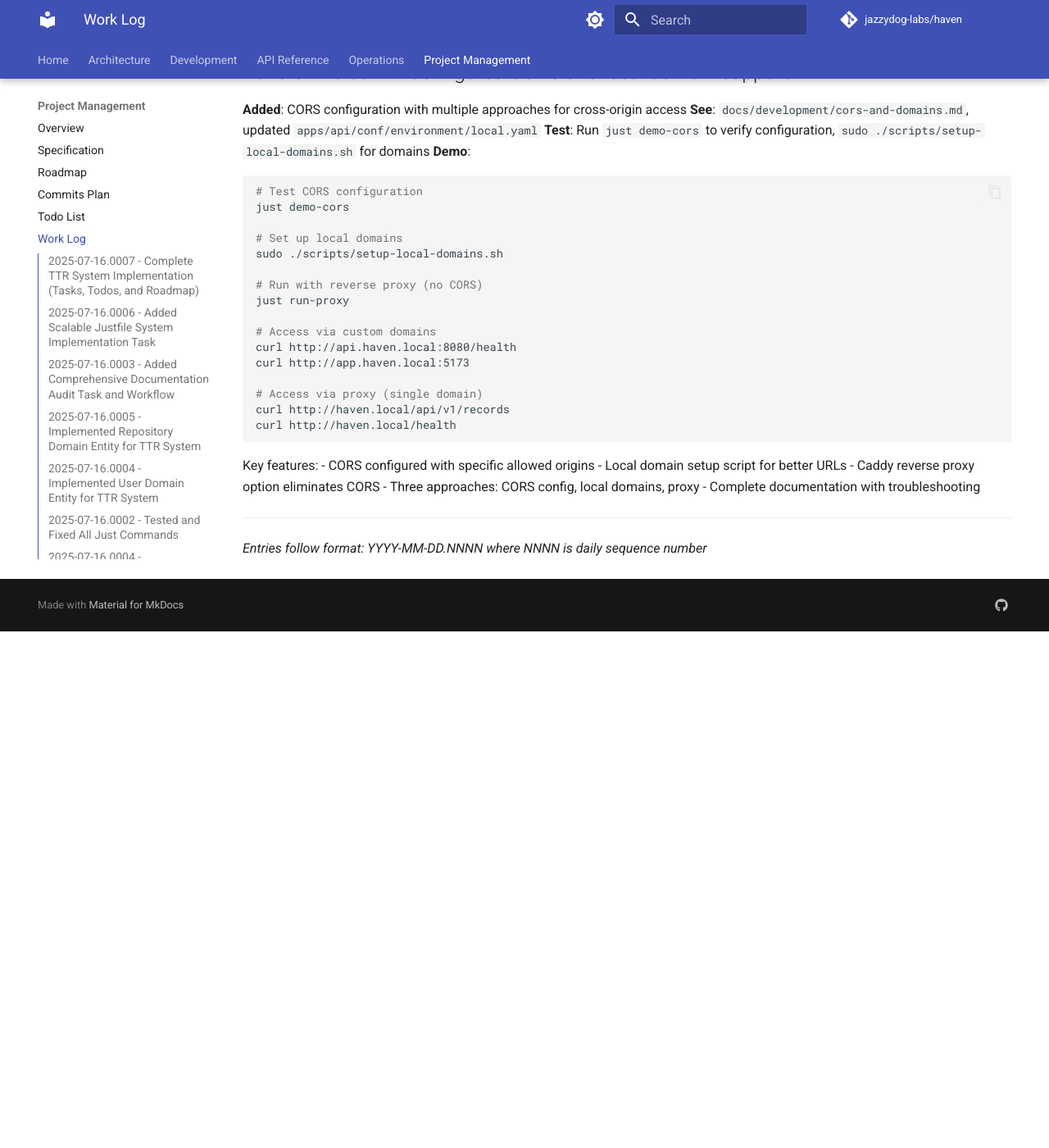
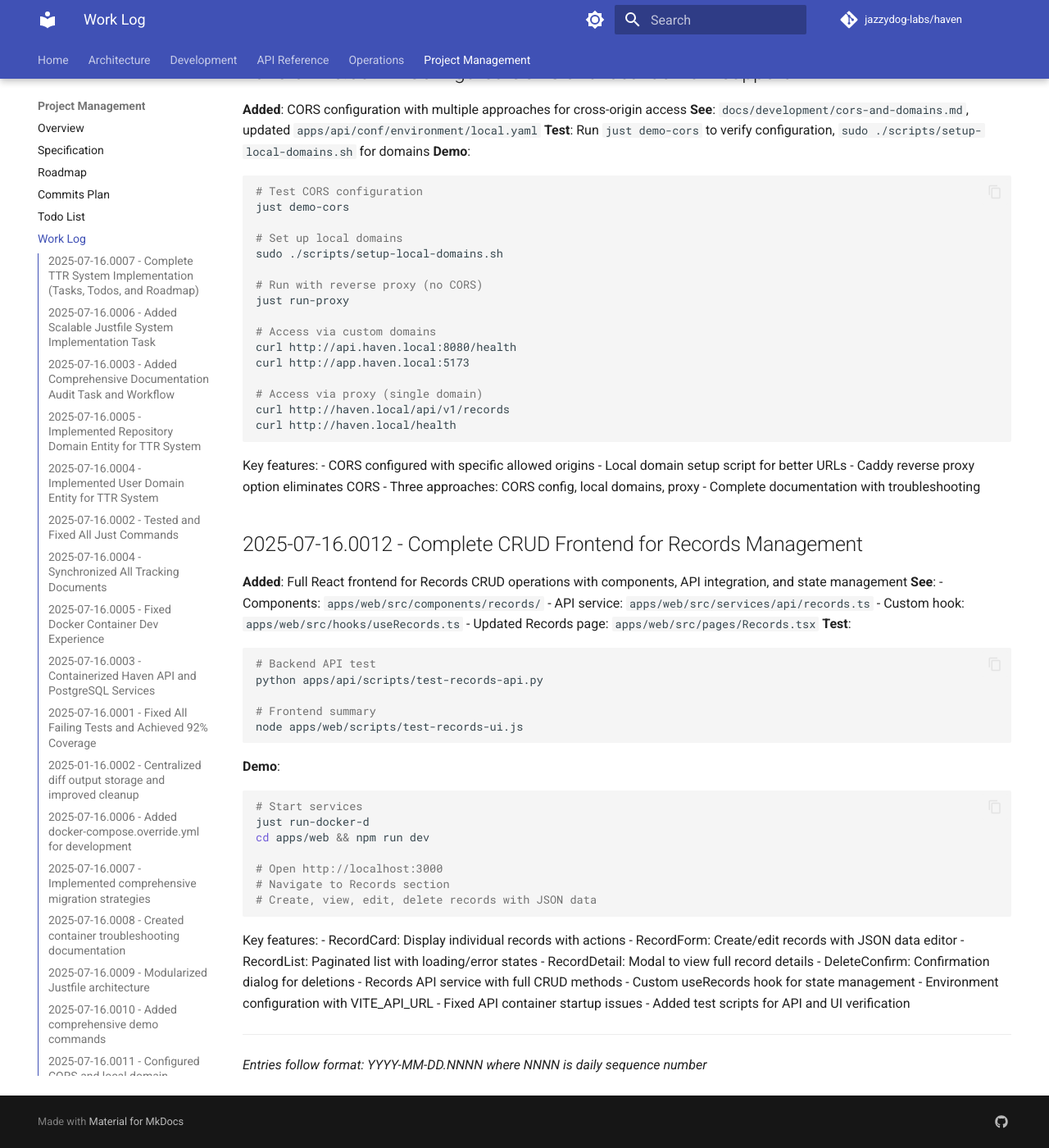
Before and after one commit to jazzydog-labs/haven, an MkDocs documentation site: the page built from docs/project-management/work-log.md, in a window 1280 px wide and 1400 px high, scrolled down 8513 px. Shown: the whole window at 82% size. Built offline with MkDocs 1.6.1 and Material for MkDocs 9.7.7, drawn with Linux system fonts in a browser that asks for light colours; comment, search, counter and statistics services are not loaded; the version menu is left out; before the commit the page ends 9283 px from its top, so only the background shows below that.

````diff
--- a/apps/web/src/components/records/DeleteConfirm.tsx
+++ b/apps/web/src/components/records/DeleteConfirm.tsx
@@ -1,7 +1,7 @@
-import { Record } from '../../types/record';
+import { RecordItem } from '../../types/record';
 
 interface DeleteConfirmProps {
-  record: Record;
+  record: RecordItem;
   onConfirm: () => void;
   onCancel: () => void;
   isDeleting: boolean;
--- a/apps/web/src/components/records/RecordDetail.tsx
+++ b/apps/web/src/components/records/RecordDetail.tsx
@@ -1,7 +1,7 @@
-import { Record } from '../../types/record';
+import { RecordItem } from '../../types/record';
 
 interface RecordDetailProps {
-  record: Record;
+  record: RecordItem;
   onClose: () => void;
   onEdit: () => void;
 }
--- a/apps/web/src/components/records/RecordForm.tsx
+++ b/apps/web/src/components/records/RecordForm.tsx
@@ -1,8 +1,8 @@
 import { useState, useEffect } from 'react';
-import { Record, RecordCreateDTO, RecordUpdateDTO } from '../../types/record';
+import { RecordItem, RecordCreateDTO, RecordUpdateDTO } from '../../types/record';
 
 interface RecordFormProps {
-  record?: Record | null;
+  record?: RecordItem | null;
   onSubmit: (data: RecordCreateDTO | RecordUpdateDTO) => Promise<void>;
   onCancel: () => void;
 }
--- a/docs/project-management/work-log.md
+++ b/docs/project-management/work-log.md
@@ -470,6 +470,44 @@ Key features:
 - Three approaches: CORS config, local domains, proxy
 - Complete documentation with troubleshooting
 
+## 2025-07-16.0012 - Complete CRUD Frontend for Records Management
+**Added**: Full React frontend for Records CRUD operations with components, API integration, and state management
+**See**:
+- Components: `apps/web/src/components/records/`
+- API service: `apps/web/src/services/api/records.ts`
+- Custom hook: `apps/web/src/hooks/useRecords.ts`
+- Updated Records page: `apps/web/src/pages/Records.tsx`
+**Test**:
+```bash
+# Backend API test
+python apps/api/scripts/test-records-api.py
+
+# Frontend summary
+node apps/web/scripts/test-records-ui.js
+```
+**Demo**:
+```bash
+# Start services
+just run-docker-d
+cd apps/web && npm run dev
+
+# Open http://localhost:3000
+# Navigate to Records section
+# Create, view, edit, delete records with JSON data
+```
+
+Key features:
+- RecordCard: Display individual records with actions
+- RecordForm: Create/edit records with JSON data editor
+- RecordList: Paginated list with loading/error states
+- RecordDetail: Modal to view full record details
+- DeleteConfirm: Confirmation dialog for deletions
+- Records API service with full CRUD methods
+- Custom useRecords hook for state management
+- Environment configuration with VITE_API_URL
+- Fixed API container startup issues
+- Added test scripts for API and UI verification
+
 ---
 
 *Entries follow format: YYYY-MM-DD.NNNN where NNNN is daily sequence number*
````
Also changed, not shown: apps/web/src/components/records/RecordCard.tsx (+5 -5 lines), apps/web/src/components/records/RecordList.tsx (+5 -5 lines), apps/web/src/pages/Records.tsx (+7 -7 lines), docs/project-management/todo.md (+3 -4 lines), docs/workflow/frontend-backend-sync.md (added, +159 -0 lines), docs/project-management/tasks/closed/crud-frontend-records.md (renamed from docs/project-management/tasks/open/crud-frontend-records.md), 10 other files.
